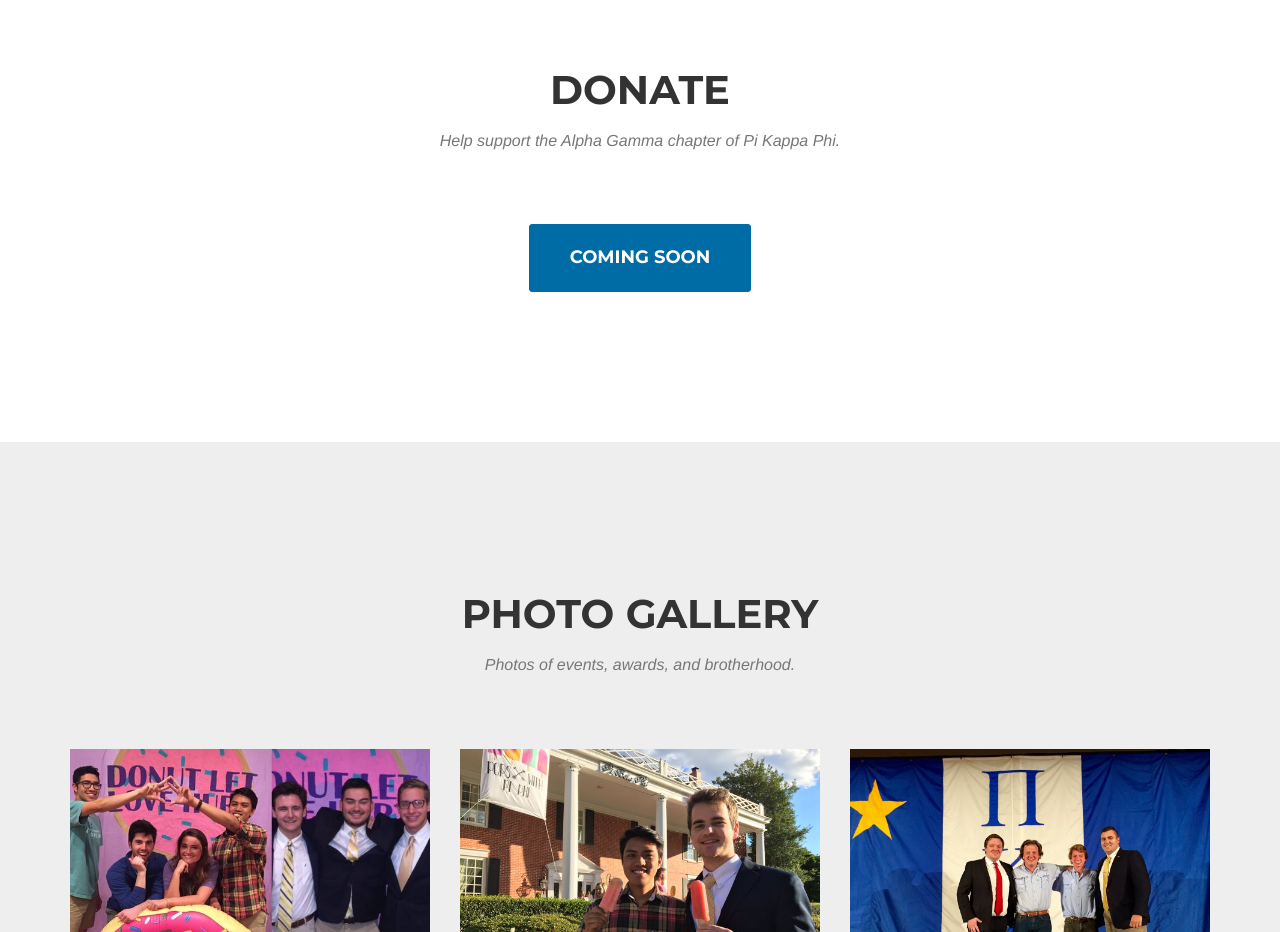
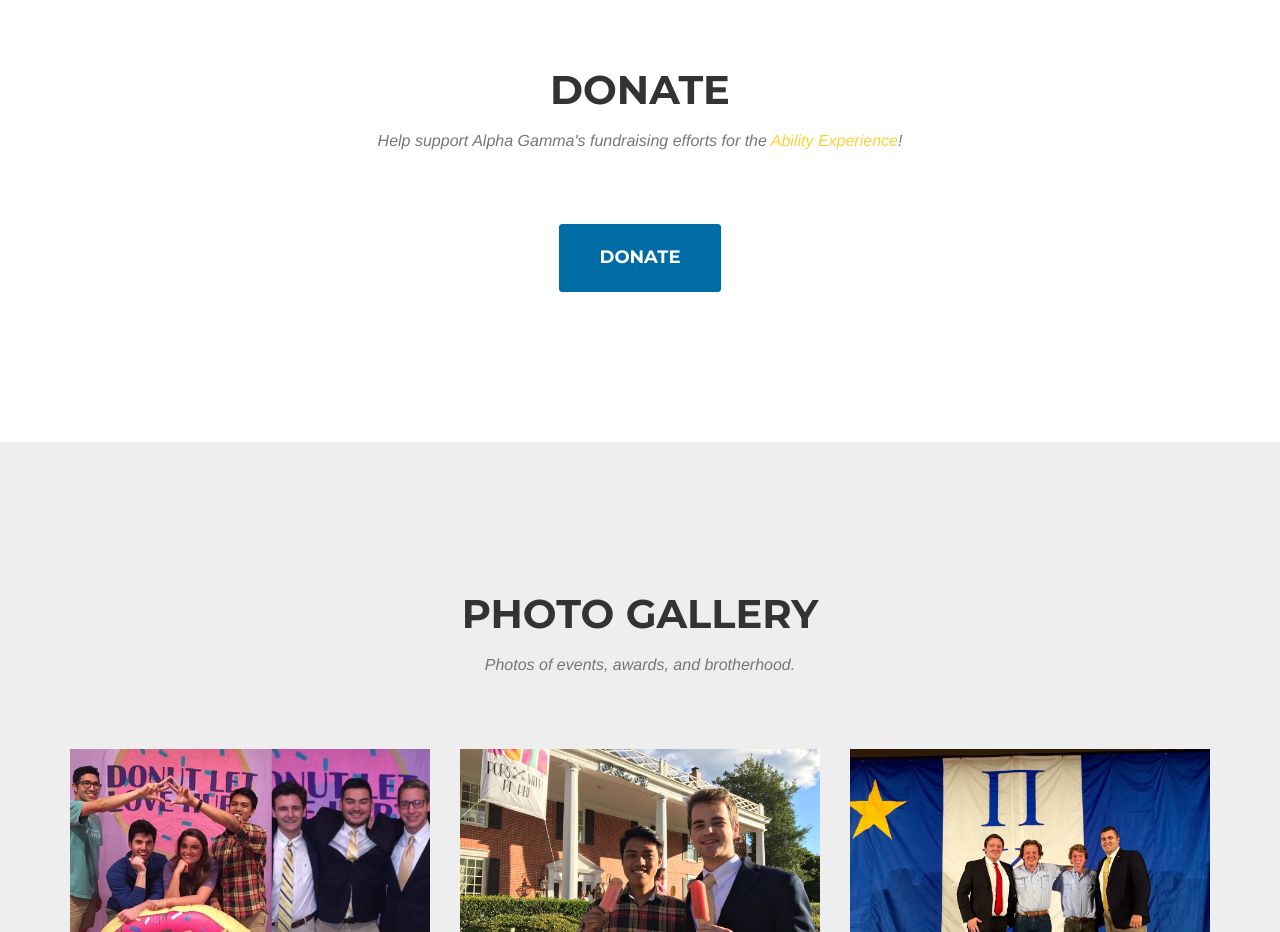
Before and after one commit to justinpotts/OU-Pi-Kappa-Phi, a website: page index.html in a window 1280 px wide. Shown: the part 840-1772 px from the top of the page. Drawn offline with nearby package versions, Linux system fonts and the light colour scheme; a web font is replaced by a local one.

Commit message:
Add donate button

```diff
--- a/index.html
+++ b/index.html
@@ -97,8 +97,8 @@
             <div class="row">
                 <div class="col-lg-12 text-center">
                     <h2 class="section-heading">Donate</h2>
-                    <h3 class="section-subheading text-muted">Help support the Alpha Gamma chapter of Pi Kappa Phi.</h3>
-                    <a class="btn btn-xl btn-blue">Coming Soon</a>
+                    <h3 class="section-subheading text-muted">Help support Alpha Gamma's fundraising efforts for the <a href="http://www.abilityexperience.org/">Ability Experience</a>!</h3>
+                    <a class="btn btn-xl btn-blue" href="https://www.classy.org/give/t102077/#!/donation/checkout">Donate</a>
                 </div>
             </div>
         </div>
```
